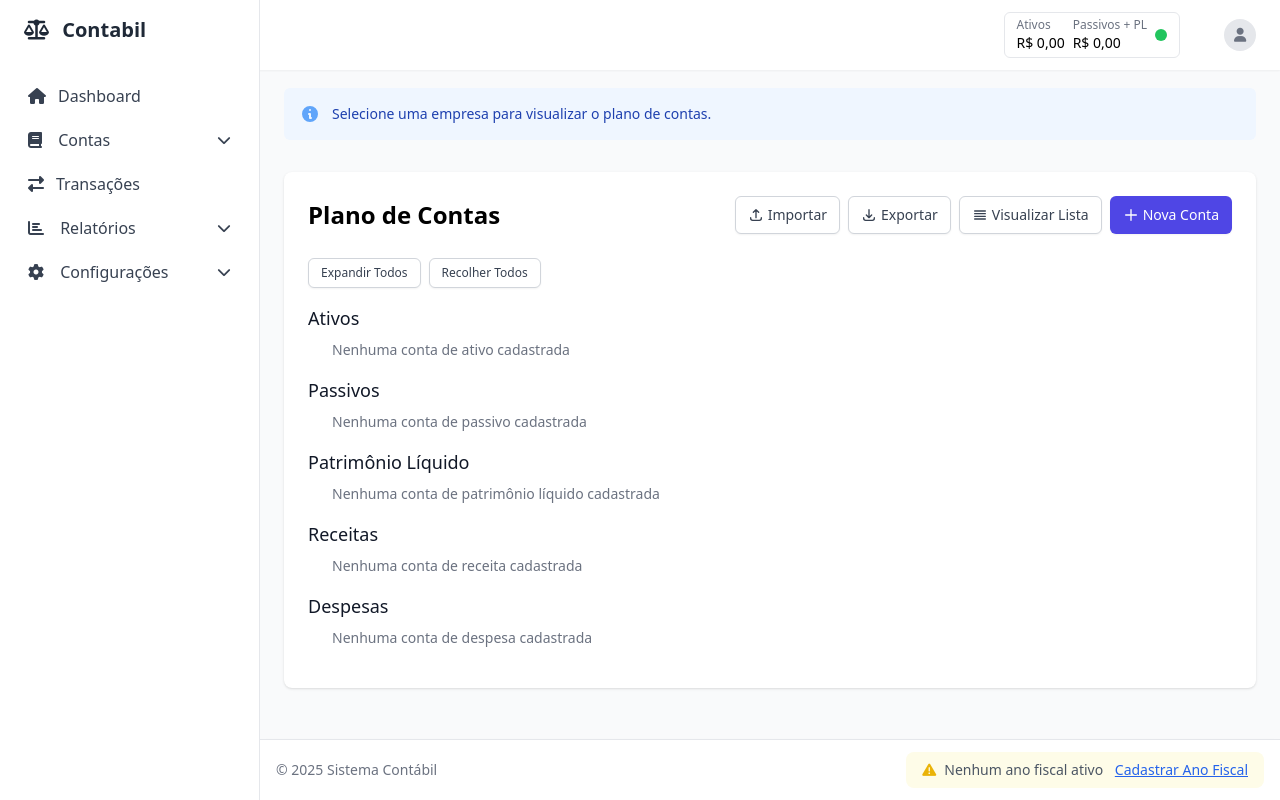
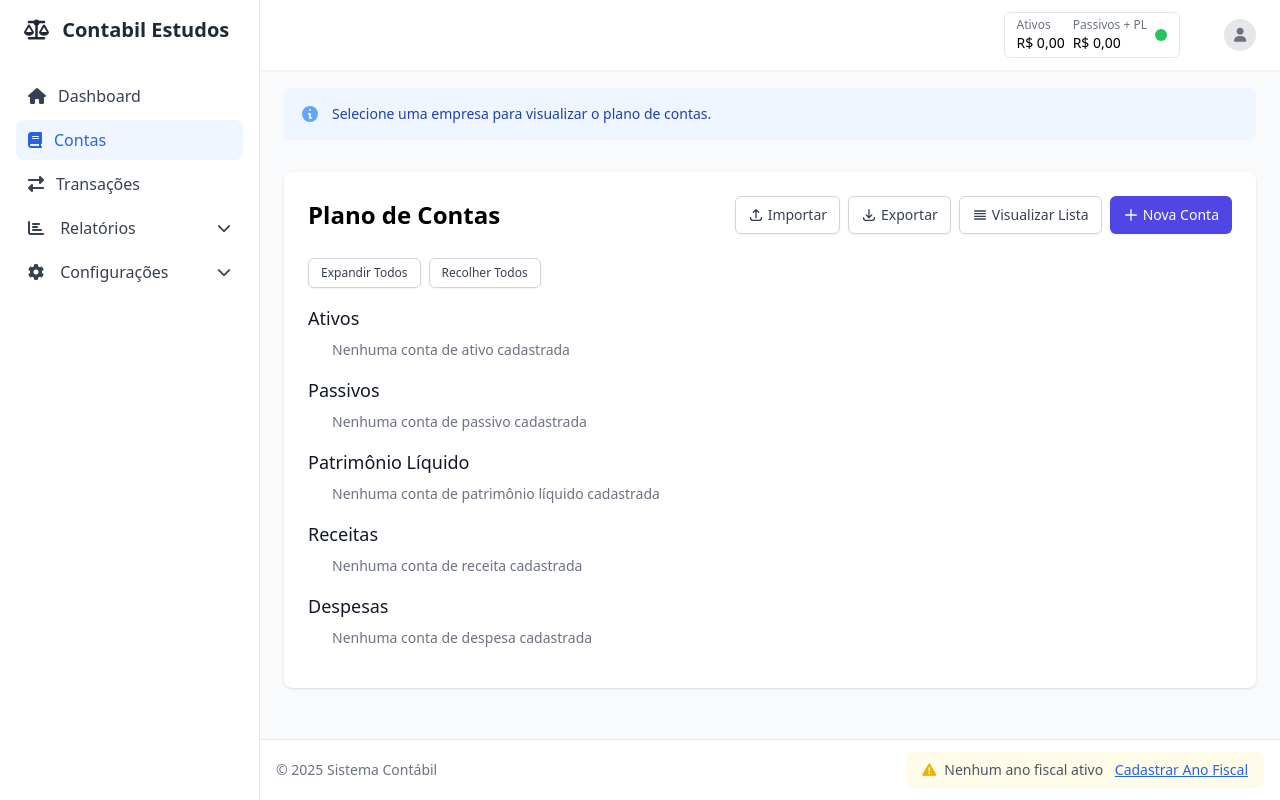
Before and after one commit to rogaciano/contabil_multiempresa, a Django app: page /accounts/chart/ in a window 1280 px wide. Run offline with Django 5.2, Linux system fonts and the light colour scheme; the visitor is signed in with stand-in values (Sample User, id 1); parts of the project's set-up code (start-up, migrations or seed data) failed here and were passed over; some libraries are stand-ins or nearby versions.

Commit message:
alterei o titulo do programa e simplificou o acesso a contas no menu

```diff
--- a/templates/base.html
+++ b/templates/base.html
@@ -62,7 +62,7 @@
             <!-- Logo para barra superior -->
             <div class="flex items-center">
                 <a href="{% url 'dashboard' %}" class="text-xl font-bold text-gray-800 hidden md:block">
-                    <i class="fas fa-balance-scale mr-2"></i> Contabil
+                    <i class="fas fa-balance-scale mr-2"></i> Contabil Estudos
                 </a>
             </div>
 
@@ -107,7 +107,7 @@
             <!-- Logo -->
             <div class="mb-8 px-2">
                 <a href="{% url 'dashboard' %}" class="text-xl font-bold text-gray-800">
-                    <i class="fas fa-balance-scale mr-2"></i> Contabil
+                    <i class="fas fa-balance-scale mr-2"></i> Contabil Estudos
                 </a>
             </div>
 
@@ -120,21 +120,11 @@
                 </a>
 
                 <!-- Contas -->
-                <div x-data="{ open: false }" class="relative">
-                    <button @click="open = !open"
-                            class="w-full flex items-center justify-between px-3 py-2 rounded-lg text-gray-700 hover:bg-gray-100">
-                        <div>
-                            <i class="fas fa-book mr-3"></i>
-                            Contas
-                        </div>
-                        <i class="fas fa-chevron-down text-sm transition-transform" :class="{ 'rotate-180': open }"></i>
-                    </button>
-                    <div x-show="open" class="ml-8 mt-1 space-y-1">
-                        <a href="{% url 'account_list' %}" class="block px-3 py-2 text-sm rounded-lg hover:bg-gray-100">Listar Contas</a>
-                        <a href="{% url 'account_create' %}" class="block px-3 py-2 text-sm rounded-lg hover:bg-gray-100">Nova Conta</a>
-                        <a href="{% url 'account_chart' %}" class="block px-3 py-2 text-sm rounded-lg hover:bg-gray-100">Plano de Contas</a>
-                    </div>
-                </div>
+                <a href="{% url 'account_list' %}"
+                   class="flex items-center px-3 py-2 rounded-lg {% if 'account' in request.resolver_match.url_name %}bg-blue-50 text-blue-600{% else %}text-gray-700 hover:bg-gray-100{% endif %}">
+                    <i class="fas fa-book mr-3"></i>
+                    Contas
+                </a>
 
                 <!-- Transações -->
                 <a href="{% url 'transaction_list' %}"
```
Also changed, not shown: 1 other file.
